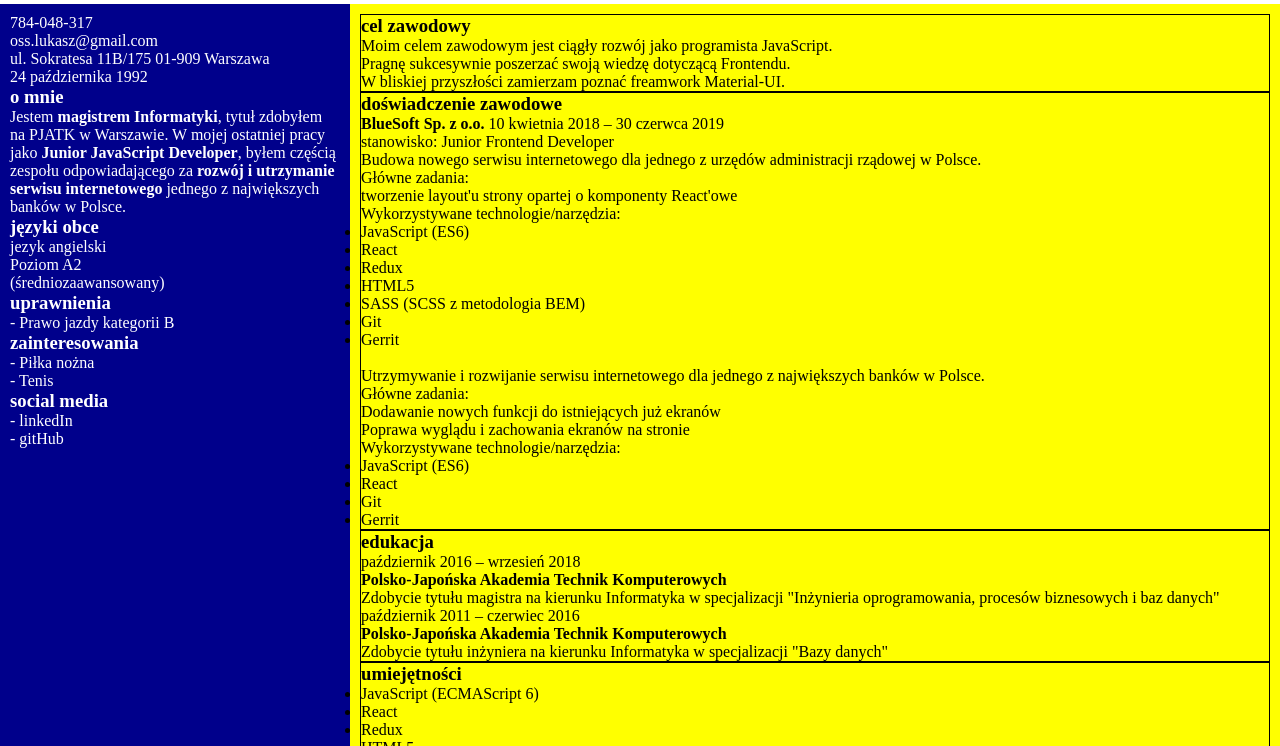
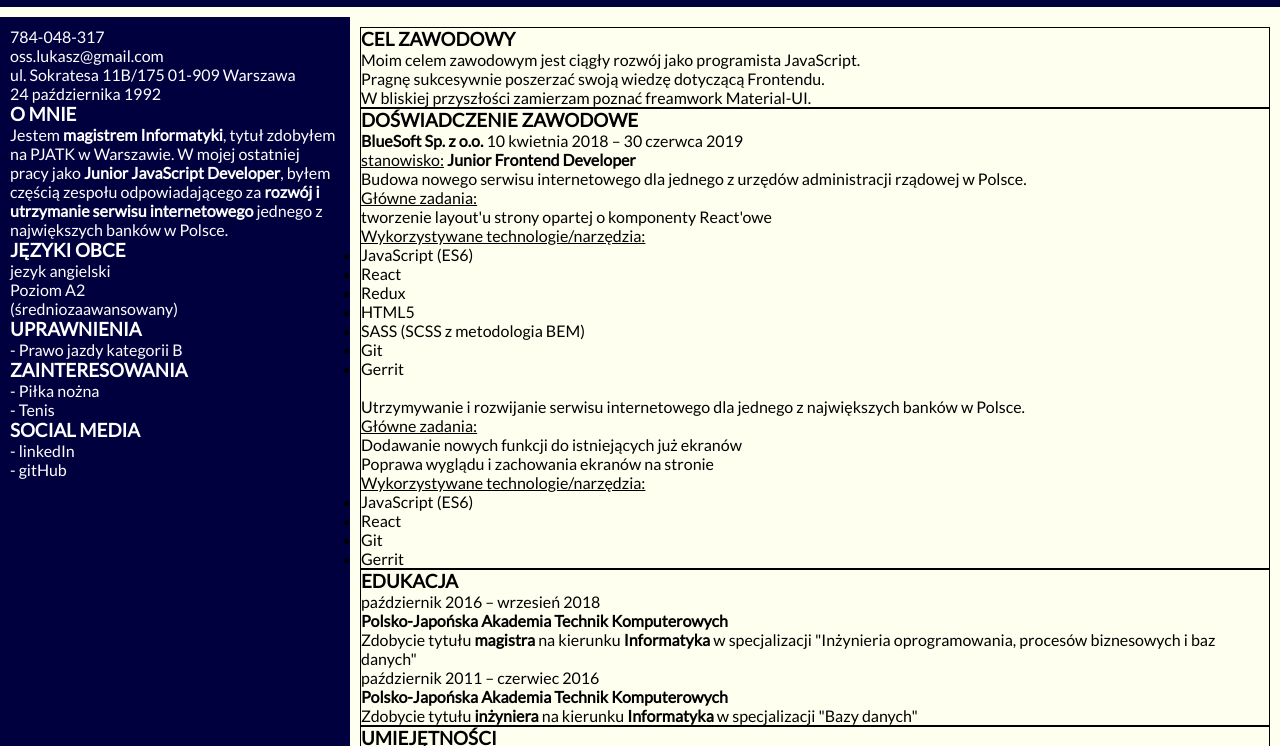
Before and after one commit to ossowsky/myCV, a website: page src/index.html in a window 1280 px wide. Shown: the part 229-975 px from the top of the page. Drawn offline with nearby package versions, Linux system fonts and the light colour scheme; files that its build step writes are made by us from their sources.

Commit message:
[myCV][#007]: small CSS updates

```diff
--- a/src/index.html
+++ b/src/index.html
@@ -6,6 +6,7 @@
     <meta http-equiv="X-UA-Compatible" content="ie=edge">
     <title>Łukasz Ossowski CV</title>
     <link rel="stylesheet" href="css/main.css">
+    <link href="https://fonts.googleapis.com/css?family=Lato&display=swap" rel="stylesheet">
   </head>
   <body>
     <div class="container">
@@ -14,8 +15,8 @@
           <img src="./images/myProfile.png" alt="my profile picture" />
         </div>
         <hgroup class="hgroup">
-          <h1>Ł u k a s z   O s s o w s k i</h1>
-          <h3>Junior Frontend Developer</h3>
+          <h1 class="hgroup__h1">Łukasz Ossowski</h1>
+          <h3>Junior <span class="hgroup__h3">Frontend</span> Developer</h3>
         </hgroup>
       </header>
       <div class="content">
@@ -31,7 +32,7 @@
             </article>
           </section>
           <section class="section">
-            <h3>o mnie</h3>
+            <h3 class="capitalize">o mnie</h3>
             <article class="article">
               <p>
                 Jestem <strong>magistrem Informatyki</strong>, tytuł zdobyłem na PJATK w Warszawie.
@@ -42,7 +43,7 @@
             </article>
           </section>
           <section class="section">
-            <h3>języki obce</h3>
+            <h3 class="capitalize">języki obce</h3>
             <article class="article">
               <ul>
                 <li>
@@ -54,7 +55,7 @@
             </article>
           </section>
           <section class="section">
-            <h3>uprawnienia</h3>
+            <h3 class="capitalize">uprawnienia</h3>
             <article class="article">
               <ul>
                 <li>- Prawo jazdy kategorii B</li>
@@ -62,7 +63,7 @@
             </article>
           </section>
           <section class="section">
-            <h3>zainteresowania</h3>
+            <h3 class="capitalize">zainteresowania</h3>
             <article class="article">
               <ul>
                 <li>- Piłka nożna</li>
@@ -71,7 +72,7 @@
             </article>
           </section>
           <section class="section">
-            <h3>social media</h3>
+            <h3 class="capitalize">social media</h3>
             <nav class="nav">
               <ul>
                 <li><a href="https://pl.linkedin.com/" target="_blank">- linkedIn</a></li>
@@ -83,7 +84,7 @@
         <div class="content--column">
           <main class="main">
             <section class="section">
-              <h3>cel zawodowy</h3>
+              <h3 class="capitalize">cel zawodowy</h3>
               <article class="article">
                 <p>
                   Moim celem zawodowym jest ciągły rozwój jako programista JavaScript.
@@ -95,14 +96,14 @@
               </article>
             </section>
             <section class="section">
-                <h3>doświadczenie zawodowe</h3>
+                <h3 class="capitalize">doświadczenie zawodowe</h3>
                 <article class="article">
                     <p><strong>BlueSoft Sp. z o.o.</strong> 10 kwietnia 2018 – 30 czerwca 2019</p>
-                    <p>stanowisko: Junior Frontend Developer</p>
+                    <p><span class="underline">stanowisko:</span> <strong>Junior Frontend Developer</strong></p>
                     <p>Budowa nowego serwisu internetowego dla jednego z urzędów administracji rządowej w Polsce.</p>
-                    <p>Główne zadania:</p>
+                    <p><span class="underline">Główne zadania:</span></p>
                     <p>tworzenie layout'u strony opartej o komponenty React'owe</p>
-                    <p>Wykorzystywane technologie/narzędzia:</p>
+                    <p><span class="underline">Wykorzystywane technologie/narzędzia:</span></p>
                     <ul>
                       <li>JavaScript (ES6)</li>
                       <li>React</li>
@@ -114,10 +115,10 @@
                     </ul>
                     <br />
                     <p>Utrzymywanie i rozwijanie serwisu internetowego dla jednego z największych banków w Polsce.</p>
-                    <p>Główne zadania:</p>
+                    <p><span class="underline">Główne zadania:</span></p>
                     <p>Dodawanie nowych funkcji do istniejących już ekranów</p>
                     <p>Poprawa wyglądu i zachowania ekranów na stronie</p>
-                    <p>Wykorzystywane technologie/narzędzia:</p>
+                    <p><span class="underline">Wykorzystywane technologie/narzędzia:</span></p>
                     <ul>
                       <li>JavaScript (ES6)</li>
                       <li>React</li>
@@ -127,18 +128,18 @@
                 </article>
               </section>
             <section class="section">
-              <h3>edukacja</h3>
+              <h3 class="capitalize">edukacja</h3>
               <article class="article">
                 <p>październik 2016 – wrzesień 2018</p>
                 <p><strong>Polsko-Japońska Akademia Technik Komputerowych</strong></p>
-                <p>Zdobycie tytułu magistra na kierunku Informatyka w specjalizacji "Inżynieria oprogramowania, procesów biznesowych i baz danych"</p>
+                <p>Zdobycie tytułu <strong>magistra</strong> na kierunku <strong>Informatyka</strong> w specjalizacji "Inżynieria oprogramowania, procesów biznesowych i baz danych"</p>
                 <p>październik 2011 – czerwiec 2016</p>
                 <p><strong>Polsko-Japońska Akademia Technik Komputerowych</strong></p>
-                <p>Zdobycie tytułu inżyniera na kierunku Informatyka w specjalizacji "Bazy danych"</p>
+                <p>Zdobycie tytułu <strong>inżyniera</strong> na kierunku <strong>Informatyka</strong> w specjalizacji "Bazy danych"</p>
               </article>
             </section>
             <section class="section">
-              <h3>umiejętności</h3>
+              <h3 class="capitalize">umiejętności</h3>
               <article class="article">
                 <ul>
                   <li>JavaScript (ECMAScript 6)</li>
--- a/src/sass/_aside.scss
+++ b/src/sass/_aside.scss
@@ -1,11 +1,11 @@
 .aside {
-  width: 350px;
-  max-width: 350px;
-  background-color: darkblue;
+  background-color: #00003F;
+  color: #FFF;
   display: flex;
   flex-direction: column;
-  color: #fff;
+  max-width: 350px;
   padding: 10px;
+  width: 350px;
 }
 
 aside .section {
@@ -14,6 +14,10 @@ aside .section {
 }
 
 a {
+  color: #FFF;
   text-decoration: none;
-  color: #fff;
 }
+
+.capitalize {
+  text-transform: uppercase;
+}
--- a/src/sass/_footer.scss
+++ b/src/sass/_footer.scss
@@ -1,5 +1,6 @@
 .footer {
+  color: #808080;
+  font-size: 10px;
+  font-style: italic;
   padding: 10px;
-  color: gray;
-  font-size: 10px;
 }
--- a/src/sass/_global.scss
+++ b/src/sass/_global.scss
@@ -1,5 +1,6 @@
 * {
   box-sizing: border-box;
+  font-family: 'Lato', sans-serif;
   margin: 0;
   padding: 0;
 }
--- a/src/sass/_header.scss
+++ b/src/sass/_header.scss
@@ -1,6 +1,6 @@
 .header {
   align-items: center; // align-items because flex-direction: column;
-  background-color: darkslateblue;
+  background-color: #00003F;
   color: #fff;
   display: flex;
   flex-direction: column;
@@ -22,4 +22,13 @@
   display: flex;
   flex-direction: column;
   justify-content: center;
+
+  &__h1 {
+    font-size: 42px;
+    letter-spacing: 4px;
+  }
+
+  &__h3 {
+    color: #F0DB4F;
+  }
 }
--- a/src/sass/_mainContent.scss
+++ b/src/sass/_mainContent.scss
@@ -1,12 +1,23 @@
 .main {
-  background-color: yellow;
   display: flex;
   flex-direction: column;
   padding: 10px;
 }
 
 main .section {
+  border: 1px solid black;
   display: flex;
   flex-direction: column;
-  border: 1px solid black;
 }
+
+.container {
+  background-color: #FFFFF0;
+}
+
+.underline {
+  text-decoration: underline;
+}
+
+.capitalize {
+  text-transform: uppercase;
+}
--- a/src/sass/_skelton.scss
+++ b/src/sass/_skelton.scss
@@ -4,6 +4,5 @@
   &--column{
     flex-direction: column;
     width: calc(100% - 350px);
-    //width: 75%;
   }
 }
--- a/src/sass/main.scss
+++ b/src/sass/main.scss
@@ -1,6 +1,6 @@
+@import "aside";
+@import "footer";
 @import "global";
 @import "header";
+@import "mainContent";
 @import "skelton";
-@import "aside";
-@import "mainContent";
-@import "footer";
```
